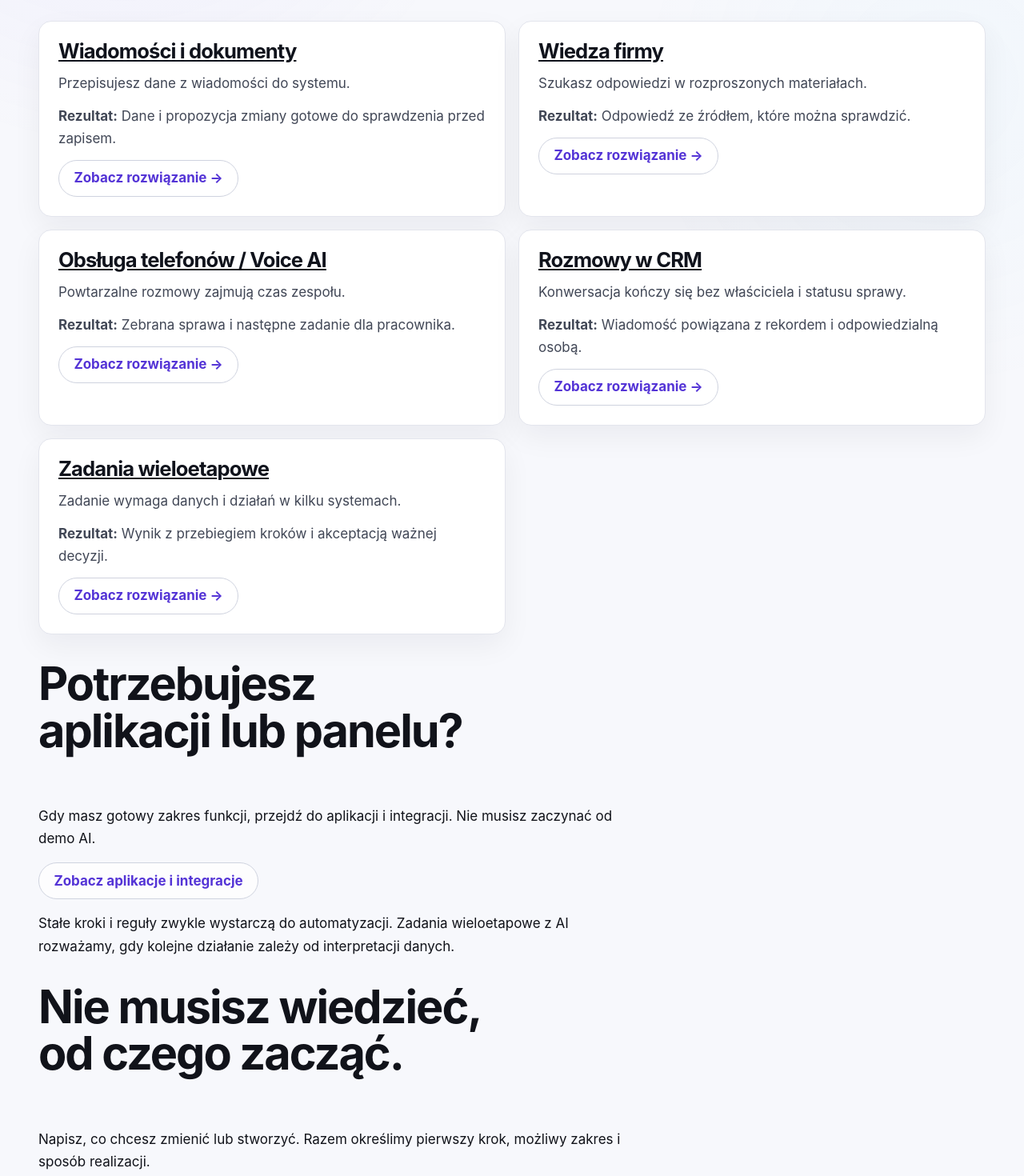
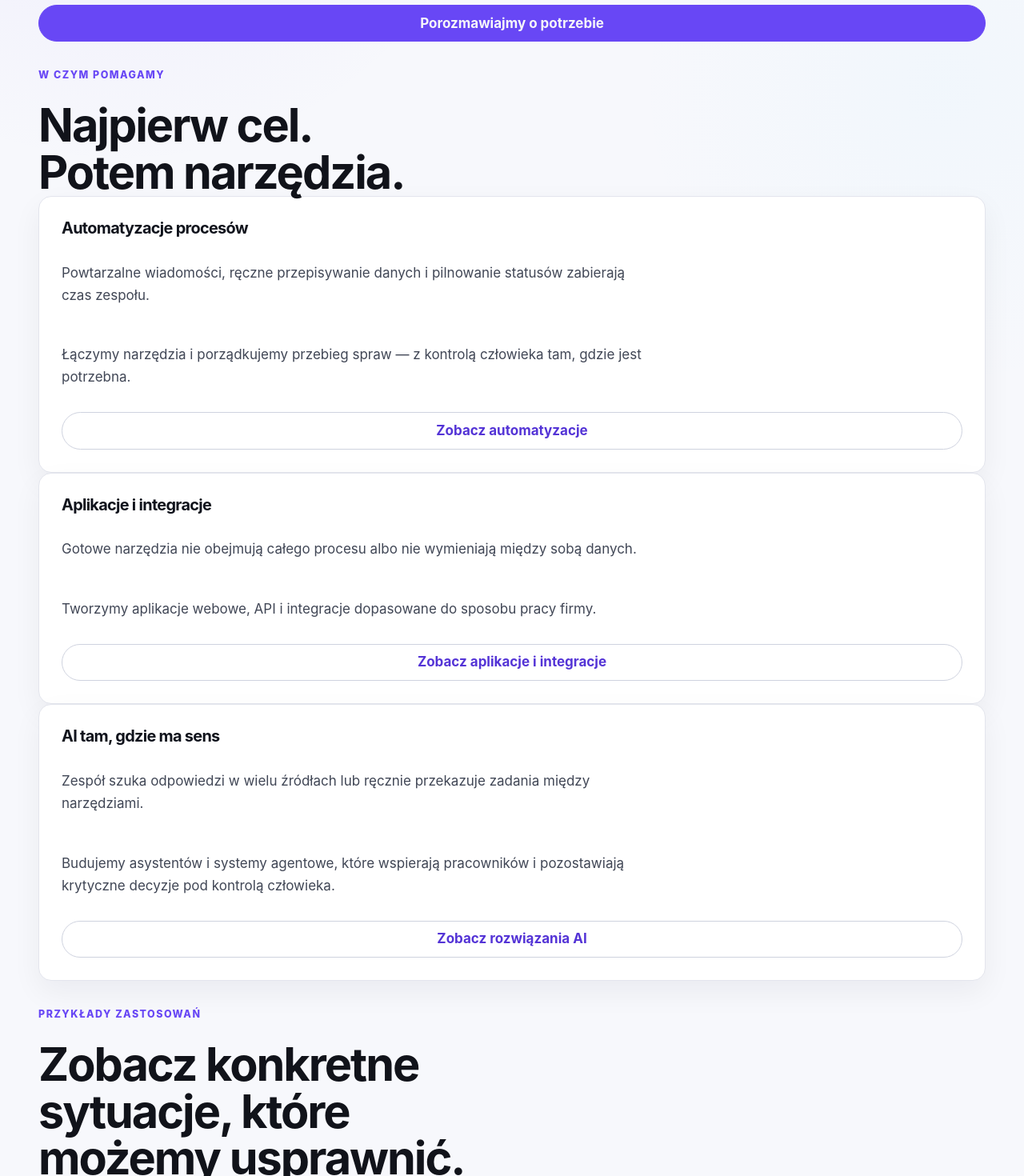
Before and after one commit to piotrbarabasz/ai-software-studio, an Angular app in the folder frontend/: page /rozwiazania in a window 1280 px wide. Shown: the part 340-1810 px from the top of the page at 80% size. Built offline with nearby package versions, Linux system fonts and the light colour scheme.

Commit message:
feat(offer): make solutions-page.component.html business-first

```diff
--- a/frontend/src/app/features/solutions/solutions-page.component.html
+++ b/frontend/src/app/features/solutions/solutions-page.component.html
@@ -3,31 +3,62 @@
     <p class="eyebrow">{{ content.eyebrow }}</p>
     <h1>{{ content.title }}</h1>
     <p class="page-lead">{{ content.lead }}</p>
+    <a
+      class="primary-action"
+      [routerLink]="content.closingCta.primaryCta.path"
+      [queryParams]="content.closingCta.primaryCta.queryParams"
+    >
+      {{ content.closingCta.primaryCta.label }}
+    </a>
   </header>
-  <div class="solutions-list section-shell">
-    @for (solution of content.solutions; track solution.id) {
-      <article class="solution-card card-surface" [id]="solution.id">
-        <h2>
-          <a [routerLink]="solution.path">{{ solution.title }}</a>
-        </h2>
-        <p>{{ solution.problem }}</p>
-        <p><strong>Rezultat:</strong> {{ solution.summary }}</p>
-        <a class="secondary-action" [routerLink]="solution.path">Zobacz rozwiązanie →</a>
-      </article>
-    }
-  </div>
-  <section id="panel-operacyjny" class="section-shell applications-path">
-    <h2>Potrzebujesz aplikacji lub panelu?</h2>
-    <p>
-      Gdy masz gotowy zakres funkcji, przejdź do aplikacji i integracji. Nie musisz zaczynać od demo
-      AI.
-    </p>
-    <a class="secondary-action" routerLink="/development">Zobacz aplikacje i integracje</a>
-    <p>
-      Stałe kroki i reguły zwykle wystarczą do automatyzacji. Zadania wieloetapowe z AI rozważamy,
-      gdy kolejne działanie zależy od interpretacji danych.
-    </p>
+
+  <section class="solutions-pillars section-shell" aria-labelledby="solutions-pillars-title">
+    <div class="section-heading">
+      <p class="eyebrow">W czym pomagamy</p>
+      <h2 id="solutions-pillars-title">Najpierw cel. Potem narzędzia.</h2>
+    </div>
+    <div class="solutions-pillars-grid">
+      @for (pillar of pillars; track pillar.id) {
+        <article
+          class="card-surface solutions-pillar"
+          data-card-variant="solution-card"
+          [attr.id]="pillar.id === 'applications-integrations' ? 'panel-operacyjny' : null"
+        >
+          <h3>{{ pillar.title }}</h3>
+          <p>{{ pillar.problem }}</p>
+          @if (pillar.outcome) {
+            <p class="pillar-outcome">{{ pillar.outcome }}</p>
+          }
+          @if (pillar.cta) {
+            <a class="secondary-action" [routerLink]="pillar.cta.path">
+              {{ pillar.cta.label }}
+            </a>
+          }
+        </article>
+      }
+    </div>
   </section>
+
+  <section class="services-section section-shell" aria-labelledby="services-section-title">
+    <div class="section-heading">
+      <p class="eyebrow">Przykłady zastosowań</p>
+      <h2 id="services-section-title">Zobacz konkretne sytuacje, które możemy usprawnić.</h2>
+      <p class="page-lead">
+        Nie musisz wybierać rozwiązania samodzielnie. Te przykłady pokazują możliwości,
+        a właściwy zakres ustalimy podczas rozmowy.
+      </p>
+    </div>
+    <div class="solutions-list">
+      @for (solution of content.solutions; track solution.id) {
+        <article class="solution-card card-surface" [id]="solution.id">
+          <h3><a [routerLink]="solution.path">{{ solution.title }}</a></h3>
+          <p>{{ solution.problem }}</p>
+          <p class="solution-result"><strong>Możliwy rezultat:</strong> {{ solution.summary }}</p>
+        </article>
+      }
+    </div>
+  </section>
+
   <section class="solutions-closing section-shell" aria-labelledby="solutions-closing-title">
     <h2 id="solutions-closing-title">{{ content.closingCta.title }}</h2>
     <p>{{ content.closingCta.lead }}</p>
```
